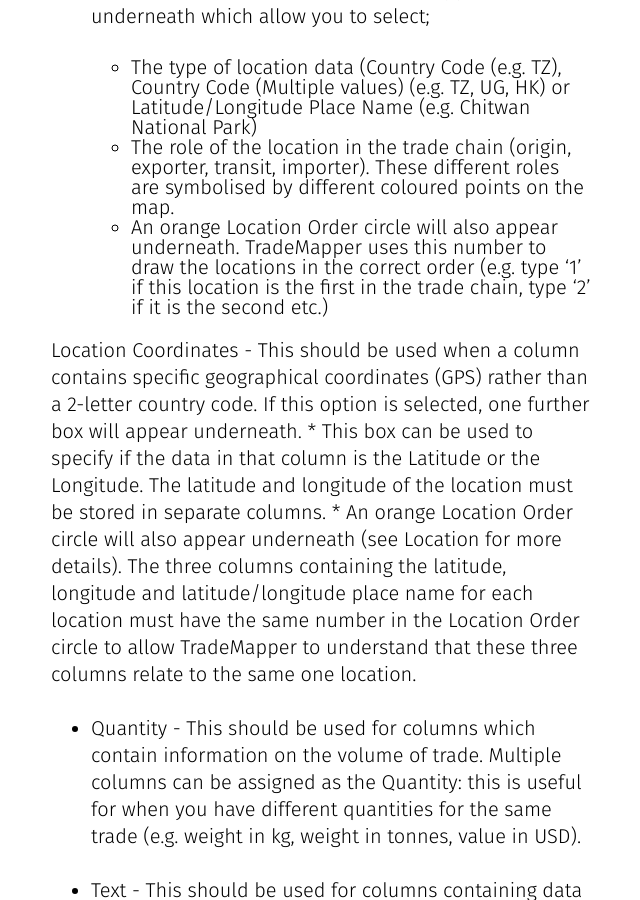
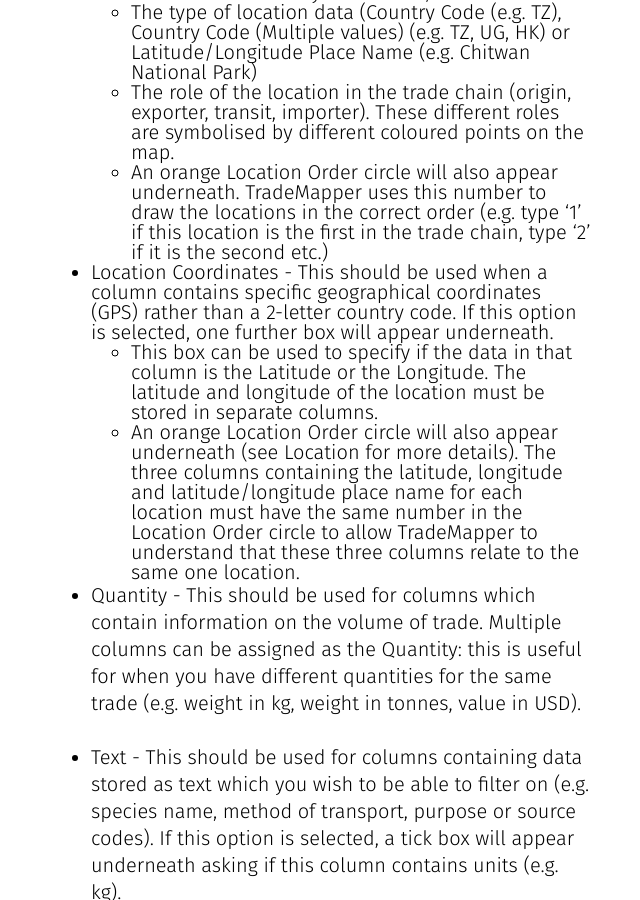
Before and after one commit to trademapper/trademapper-js, a Jekyll site: the page built from _pages/01_starting.md, in a window 1280 px wide and 900 px high, scrolled down 779 px. Shown: the whole window, without its empty margins (469-1109 px from the left). Built offline with Jekyll 4.4.1, drawn with Linux system fonts in a browser that asks for light colours.

```diff
--- a/_pages/01_starting.md
+++ b/_pages/01_starting.md
@@ -21,9 +21,9 @@ title:     Getting Started
      * The role of the location in the trade chain (origin, exporter, transit, importer). These different roles are symbolised by different coloured points on the map.
      * An orange Location Order circle will also appear underneath. TradeMapper uses this number to draw the locations in the correct order (e.g. type '1' if this location is the first in the trade chain, type '2' if it is the second etc.)
 
-  Location Coordinates - This should be used when a column contains specific geographical coordinates (GPS) rather than a 2-letter country code. If this option is selected, one further box will appear underneath.
+  * Location Coordinates - This should be used when a column contains specific geographical coordinates (GPS) rather than a 2-letter country code. If this option is selected, one further box will appear underneath.
      * This box can be used to specify if the data in that column is the Latitude or the Longitude. The latitude and longitude of the location must be stored in separate columns.
-      * An orange Location Order circle will also appear underneath (see Location for more details). The three columns containing the latitude, longitude and latitude/longitude place name for each location must have the same number in the Location Order circle to allow TradeMapper to understand that these three columns relate to the same one location.
+     * An orange Location Order circle will also appear underneath (see Location for more details). The three columns containing the latitude, longitude and latitude/longitude place name for each location must have the same number in the Location Order circle to allow TradeMapper to understand that these three columns relate to the same one location.
 
   * Quantity - This should be used for columns which contain information on the volume of trade. Multiple columns can be assigned as the Quantity: this is useful for when you have different quantities for the same trade (e.g. weight in kg, weight in tonnes, value in USD).
 
```
